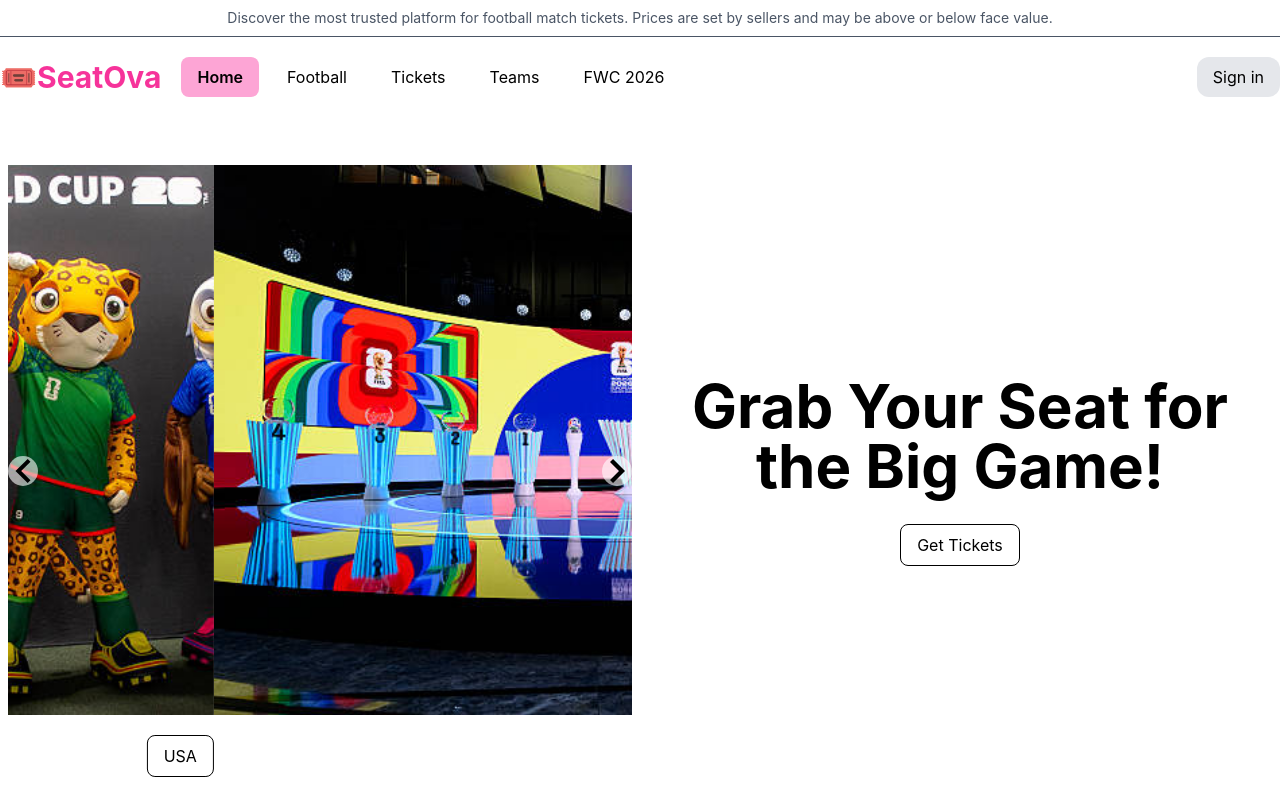
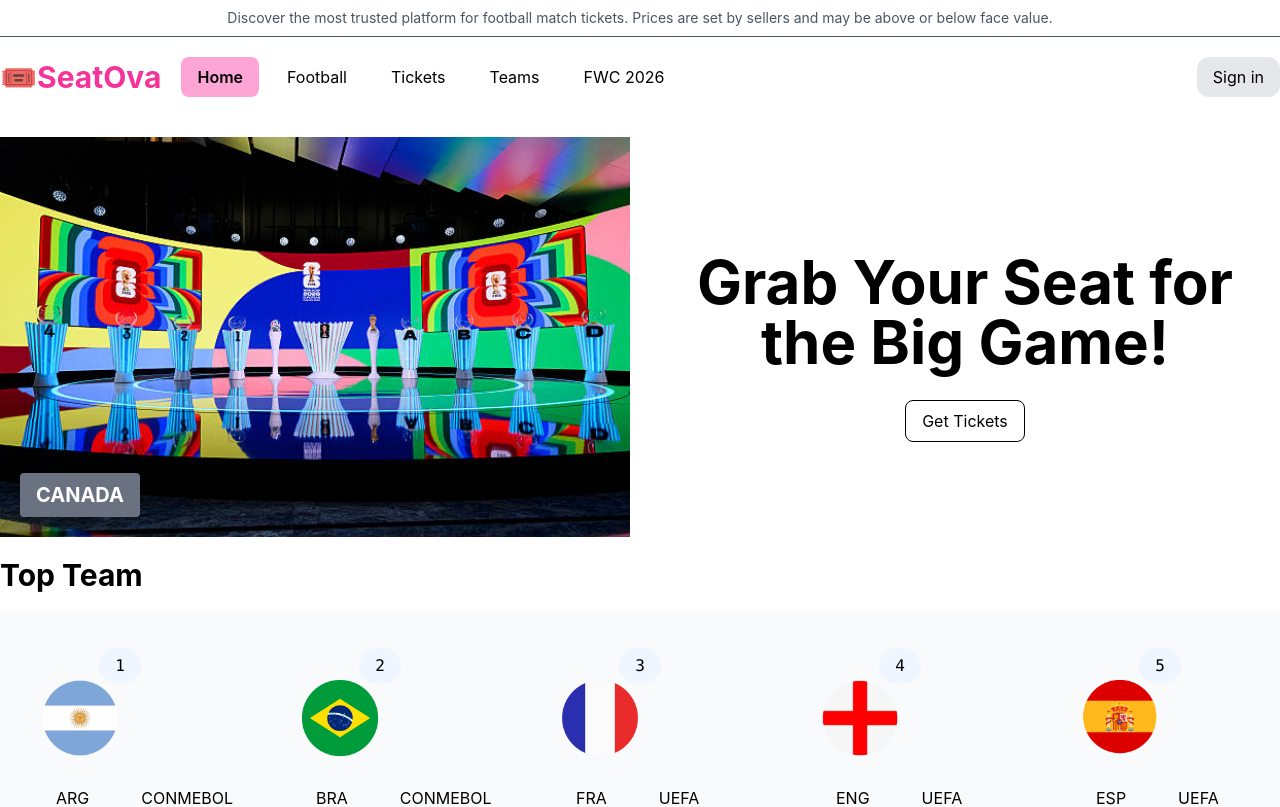
Before and after one commit to nayan-mia-09/seatova, a React (Vite) app: page / in a window 1280 px wide. Shown: the top 807 px of the page. Built offline with nearby package versions, Linux system fonts and the light colour scheme.

Commit message:
Hero Section slideImage add

```diff
--- a/src/assets/assets.js
+++ b/src/assets/assets.js
@@ -167,6 +167,18 @@ const assets = {
   cross_icon,
   menu_icon
 }
+
+export const heroImg = [
+  {name: "USA",
+   photo: fifa_photo_1
+  },
+  {name: "CANADA",
+    photo: fifa_photo_2,
+  },
+  {name: "Mexico",
+    photo: fifa_photo_3
+  }
+]
 
 export default assets;
 // Top Teams Data
--- a/src/components/Hero.jsx
+++ b/src/components/Hero.jsx
@@ -4,7 +4,7 @@ import SlideImage from "./SlideImage"
 
 const Hero = () => {
   return (
-    <div className="container mx-auto grid sm:grid-cols-1 md:grid-cols-2 mt-10">
+    <div className="container mx-auto grid grid-cols-1 md:grid-cols-2 gap-5 mt-10">
       <div>
        <SlideImage/>
       </div>
--- a/src/components/SlideImage.jsx
+++ b/src/components/SlideImage.jsx
@@ -1,45 +1,34 @@
+import { Swiper, SwiperSlide } from 'swiper/react';
+import { Autoplay } from 'swiper/modules';
 
+import 'swiper/css';
 
-
-import { Slide } from 'react-slideshow-image';
-import 'react-slideshow-image/dist/styles.css';
-import assets from '../assets/assets';
-
-
+import { heroImg } from '../assets/assets';
 
 const SlideImage = () => {
-    const images = [
-        assets.fifa_photo_1,
-        assets.fifa_photo_2,
-        assets.fifa_photo_3,
-    ];
-
-    return (
-        <div className='mt-5 p-2 '>
-    <Slide>
-            <div className="each-slide-effect text-end">
-                <div style={{ 'backgroundImage': `url(${images[0]})` }}>
-
-                </div>
-                <button className="border px-4 py-2 bg-white mt-5 rounded-lg hover:bg-black hover:text-white transition-all duration-300 cursor-pointer">USA</button>
-            </div>
-            <div className="each-slide-effect text-end">
-                <div style={{ 'backgroundImage': `url(${images[1]})` }}>
-
-                </div>
-                <button className="border px-4 py-2 bg-white mt-5 rounded-lg hover:bg-black hover:text-white transition-all duration-300 cursor-pointer">Canada</button>
-            </div>
-            <div className="each-slide-effect text-end">
-                <div style={{ 'backgroundImage': `url(${images[2]})` }}>
-
-                </div>
-                <button className="border px-4 py-2 bg-white mt-5 rounded-lg hover:bg-black hover:text-white transition-all duration-300 cursor-pointer">Mexico</button>
-            </div>
-        </Slide>
-
-        </div>
-
-    );
+  return (
+    <Swiper
+      slidesPerView={1} // ✅ only one image
+      spaceBetween={0}
+      modules={[Autoplay]}
+      autoplay={{
+        delay: 3000, // 3 seconds
+        disableOnInteraction: false,
+      }}
+      loop={true}
+      className="mySwiper w-full"
+    >
+      {heroImg.map((item, index) => (
+        <SwiperSlide key={index}>
+          <div className="relative">
+            <img
+          src={item.photo} alt="" className="w-full h-[200px] md:h-[400px] object-cover"/>
+            <button className="absolute bottom-3 left-3 md:bottom-5 md:left-5 text-white text-sm md:text-xl font-bold bg-gray-500 px-4 py-2 rounded">{item.name}</button>
+          </div>
+        </SwiperSlide>
+      ))}
+    </Swiper>
+  );
 };
 
 export default SlideImage;
--- a/src/pages/Home.jsx
+++ b/src/pages/Home.jsx
@@ -7,7 +7,7 @@ import TopLeague from "./TopLeague"
 
 const Home = () => {
   return (
-    <div className="container mx-auto ">
+    <div className="container mx-auto">
       <Hero/>
       <TopTeam/>
       <TopSponsors/>
```
